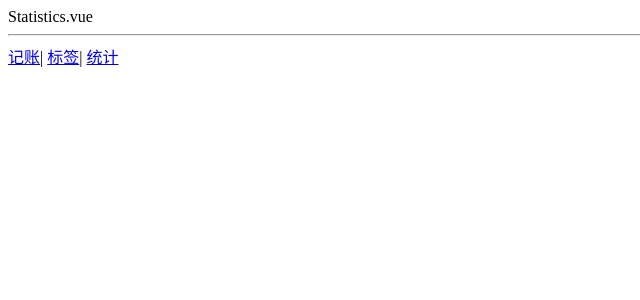
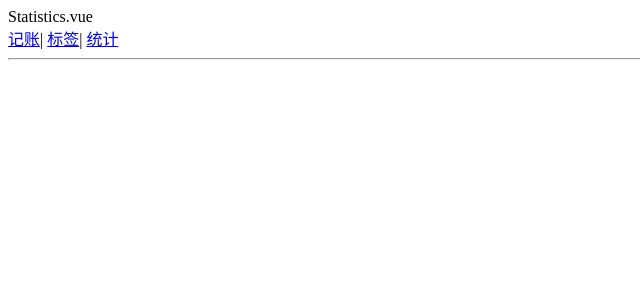
Before and after one commit to liuyu-22/account-1, a Vue app: page /#/statistics in a window 1280 px wide. Shown: the top 300 px of the page, without its empty margins (0-640 px from the left). Built offline with nearby package versions, Linux system fonts and the light colour scheme.

Commit message:
引入全局组件

```diff
--- a/src/App.vue
+++ b/src/App.vue
@@ -2,11 +2,7 @@
  <div>
    <router-view /> <!--   把router组件显示在这里-->
    <hr />
-<div>
-  <router-link to="/money"> 记账</router-link>|
-  <router-link to="/labels"> 标签</router-link>|
-  <router-link to="/statistics"> 统计</router-link>
-</div>
+
  </div>
 </template>
 
--- /dev/null
+++ b/src/components/Nav.vue
@@ -0,0 +1,17 @@
+<template>
+  <div>
+    <router-link to="/money"> 记账</router-link>|
+    <router-link to="/labels"> 标签</router-link>|
+    <router-link to="/statistics"> 统计</router-link>
+  </div>
+</template>
+
+<script lang="ts">
+export default {
+  name: 'Nav'
+};
+</script>
+
+<style lang="scss" scoped>
+
+</style>
--- a/src/main.ts
+++ b/src/main.ts
@@ -3,8 +3,11 @@ import App from './App.vue'
 import './registerServiceWorker'
 import router from './router'
 import store from './store'
+import Nav from '@/components/Nav.vue';
 
 Vue.config.productionTip = false
+
+Vue.component("Nav",Nav)
 
 new Vue({
   router:router,
--- a/src/views/Labels.vue
+++ b/src/views/Labels.vue
@@ -1,10 +1,12 @@
 <template>
-<div> labels.vue</div>
+<div> labels.vue
+<Nav/>
+</div>
 </template>
 
 <script lang="ts">
 export default {
-  name: 'Labels'
+  name: 'Labels',
 };
 </script>
 
--- a/src/views/Money.vue
+++ b/src/views/Money.vue
@@ -1,10 +1,14 @@
 <template>
-<div> Money.vue</div>
+<div>
+  Money.vue
+  <Nav />
+</div>
+
 </template>
 
 <script lang="ts">
 export default {
-  name: 'Money'
+  name: 'Money',
 };
 </script>
 
--- a/src/views/Statistics.vue
+++ b/src/views/Statistics.vue
@@ -1,10 +1,14 @@
 <template>
-<div> Statistics.vue</div>
+<div>
+  Statistics.vue
+  <Nav/>
+</div>
 </template>
 
 <script lang="ts">
 export default {
-  name: 'Statistics'
+  name: 'Statistics',
+  components: {}
 };
 </script>
 
```
Also changed, not shown: src/components/Test.vue (deleted, +0 -13 lines).
